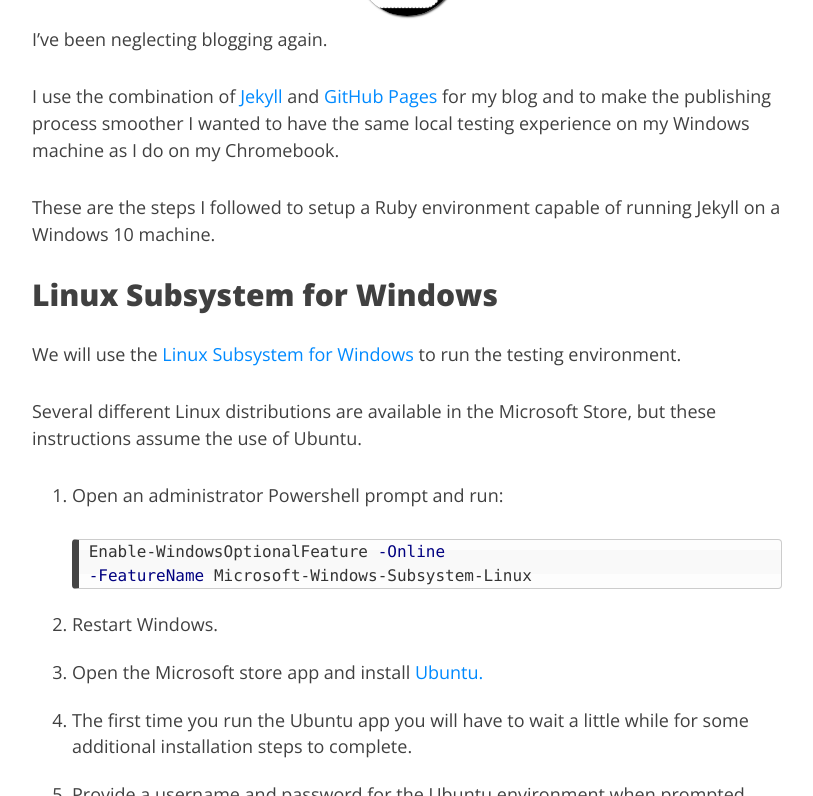
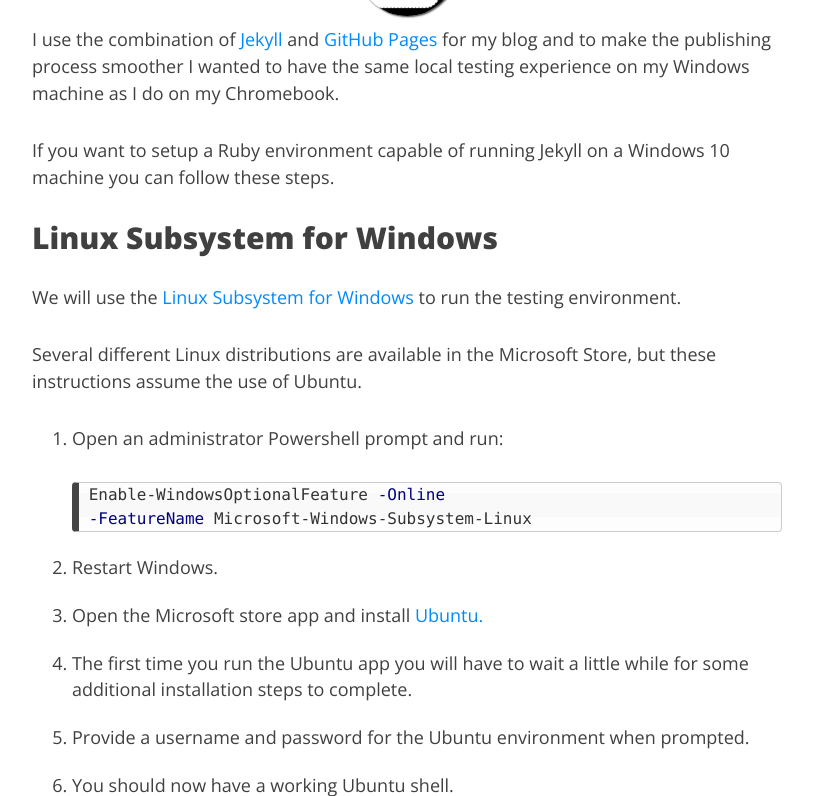
Before and after one commit to christopher-bimson/christopher-bimson.github.io, a Jekyll site: the page built from _posts/2018-07-11-jekyll-and-github-pages-on-windows.md, in a window 1280 px wide and 900 px high, cut to the strip 104-900 px from the top of the window. Shown: the whole strip, without its empty margins (233-1046 px from the left). Built offline with Jekyll 4.4.1, drawn with Linux system fonts in a browser that asks for light colours; nearby versions of some CDN libraries.

Commit message:
Finish editing Linux on Windows post.

```diff
--- a/_posts/2018-07-10-jekyll-and-github-pages-on-windows.md
+++ b/_posts/2018-07-11-jekyll-and-github-pages-on-windows.md
@@ -2,11 +2,9 @@
 layout: post
 title: Jekyll and GitHub Pages on Windows
 ---
-I've been neglecting blogging again.
-
 I use the combination of [Jekyll](https://jekyllrb.com/) and [GitHub Pages](https://pages.github.com/) for my blog and to make the publishing process smoother I wanted to have the same local testing experience on my Windows machine as I do on my Chromebook.
 
-These are the steps I followed to setup a Ruby environment capable of running Jekyll on a Windows 10 machine.
+If you want to setup a Ruby environment capable of running Jekyll on a Windows 10 machine you can follow these steps.
 
 ## Linux Subsystem for Windows
 
```
